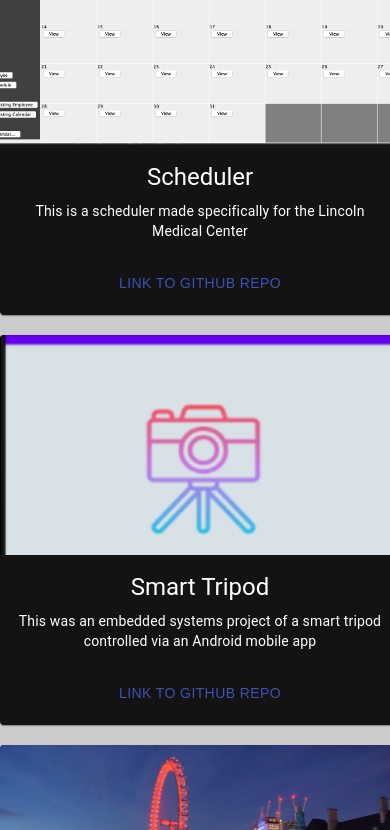
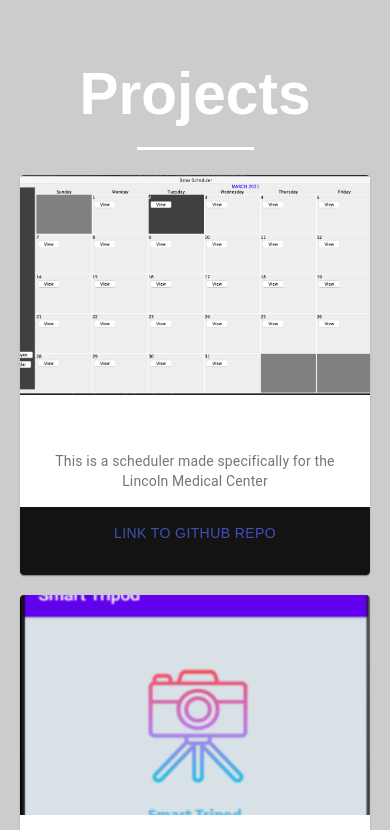
Before and after one commit to Salas123/personal-site, a React (Create React App) app: page / in a window 390 px wide. Shown: the part 1958-2788 px from the top of the page. Built offline with nearby package versions, Linux system fonts and the light colour scheme; a web font is replaced by a local one.

Commit message:
fixed the text and container responsiveness as well as the size of the cards

```diff
--- a/public/index.html
+++ b/public/index.html
@@ -21,7 +21,7 @@
       work correctly both with client-side routing and a non-root public URL.
       Learn how to configure a non-root public URL by running `npm run build`.
     -->
-    <title>Jesus Salas</title>
+    <title>Jesus Salas II</title>
   </head>
   <body>
     <noscript>You need to enable JavaScript to run this app.</noscript>
--- a/src/components/AboutMeSection.css
+++ b/src/components/AboutMeSection.css
@@ -49,14 +49,24 @@
     animation: 1s ease-out 0s 1 slideInFromBelow;
 }
 
+
+
+@media screen and (max-width: 1200px){
+
+    .about-me-header{
+        font-size: 10vw;
+    }
+}
+
+
 @media screen and (max-width: 960px)
 {
     .about-me-header{
-        font-size: 15vw;
+        font-size: 8vw;
     }
 
     .about-me-text-container{
-        font-size: 5vw;
+        font-size: 3vw;
     }
 
     .about-me-container> .container-divider{
--- a/src/components/CardComponents/Cards.css
+++ b/src/components/CardComponents/Cards.css
@@ -14,6 +14,37 @@
     font-size: 45px;
 }
 
+
+.root{
+    height: 390px;
+    width: 400px;
+    background-color:#131313;
+    justify-self: center;
+}
+.media{
+    height: 220px;
+}
+
+.cardButton{
+    align-self: center;
+}
+
+.MuiCardActionsRoot{
+    flex-direction: column;
+    background-color: #131313;
+}
+
+.MuiCardActions-root{
+    height: 100%;
+}
+
+.cardHeaderText{
+    color: white;
+}
+.cardTextArea{
+    color: white;
+}
+
 @media screen and (max-width: 1200px){
     .cards-wrapper{
         grid-template-columns: repeat(2,1fr);
@@ -27,4 +58,9 @@
         grid-template-columns: repeat(1,1fr);
 
     }
+
+    .root{
+        height: 400px;
+        width: 350px;
+    }
 }
--- a/src/components/CardComponents/Cards.js
+++ b/src/components/CardComponents/Cards.js
@@ -3,7 +3,6 @@ import "./Cards.css";
 import SchedulerImage from "../../assests/projectImages/calendarGUI.png";
 import SmartTripodImage from "../../assests/projectImages/seniorProjec2.png";
 import EyeOfLondonImage from "../../assests/projectImages/eyeOfLondon.JPG";
-import { makeStyles } from '@material-ui/core/styles';
 import Card from '@material-ui/core/Card';
 import CardActionArea from '@material-ui/core/CardActionArea';
 import CardActions from '@material-ui/core/CardActions';
@@ -12,101 +11,75 @@ import CardMedia from '@material-ui/core/CardMedia';
 import Button from '@material-ui/core/Button';
 import Typography from '@material-ui/core/Typography';
 
-const useStyles = makeStyles({
-    root:{
-        height: "390px",
-        width: "400px",
-        backgroundColor:"#131313",
-        justifySelf:"center",
-    },
-    media:{
-        height: "220px",
-    },
-    cardButton:{
-        alignSelf:"center",
-    },
-    MuiCardActionsRoot:{
-        flexDirection: "column",
-        backgroundColor:"#131313",
-    },
-    cardHeaderText:{
-        color:"white",
-    },
-    cardTextArea:{
-        color:"white",
-    },
-});
 
 const Cards = () =>{
-
-    const classes = useStyles();
 
 
     return(
         <div className='cards'>
             <div className='cards-wrapper'>
-                <Card className={classes.root}>
+                <Card className= "root">
                     <CardActionArea>
                         <CardMedia
-                            className={classes.media}
+                            className="media"
                             image={SchedulerImage}
                             title="Image of Scheduler GUI"
                         />
                         <CardContent>
-                            <Typography className={classes.cardHeaderText} gutterBottom variant="h5" component="h2">
+                            <Typography className="cardHeaderText" gutterBottom variant="h5" component="h2">
                                 Scheduler
                             </Typography>
-                            <Typography className={classes.cardTextArea} variant="body2" color="textSecondary" component="p">
+                            <Typography className="cardTextArea" variant="body2" color="textSecondary" component="p">
                                 This is a scheduler made specifically for the Lincoln Medical Center
                             </Typography>
                         </CardContent>
                     </CardActionArea>
-                    <CardActions className={classes.MuiCardActionsRoot}>
-                        <Button className={classes.cardButton} size="medium" color="primary" href="https://github.com/Salas123/Medical-Scheduler">
+                    <CardActions className="MuiCardActionsRoot">
+                        <Button className="cardButton" size="medium" color="primary" href="https://github.com/Salas123/Medical-Scheduler">
                                 Link to Github Repo
                         </Button>
                     </CardActions>
                 </Card>
-                <Card className={classes.root}>
+                <Card className="root">
                     <CardActionArea>
                         <CardMedia
-                            className={classes.media}
+                            className="media"
                             image={SmartTripodImage}
                             title="Image of Smart Tripod Phone App"
                         />
                         <CardContent>
-                            <Typography className={classes.cardHeaderText} gutterBottom variant="h5" component="h2">
+                            <Typography className="cardHeaderText" gutterBottom variant="h5" component="h2">
                                 Smart Tripod
                             </Typography>
-                            <Typography className={classes.cardTextArea} variant="body2" color="textSecondary" component="p">
+                            <Typography className="cardTextArea" variant="body2" color="textSecondary" component="p">
                                 This was an embedded systems project of a smart tripod controlled via an Android mobile app
                             </Typography>
                         </CardContent>
                     </CardActionArea>
-                    <CardActions className={classes.MuiCardActionsRoot}>
-                        <Button className={classes.cardButton} size="medium" color="primary" href="https://github.com/Salas123/CS179J-Team10">
+                    <CardActions className="MuiCardActionsRoot">
+                        <Button className="cardButton" size="medium" color="primary" href="https://github.com/Salas123/CS179J-Team10">
                             Link To Github Repo
                         </Button>
                     </CardActions>
                 </Card>
-                <Card className={classes.root}>
+                <Card className="root">
                     <CardActionArea>
                         <CardMedia
-                            className={classes.media}
+                            className="media"
                             image={EyeOfLondonImage}
                             title="Photography portfolio"
                         />
                         <CardContent>
-                            <Typography className={classes.cardHeaderText} gutterBottom variant="h5" component="h2">
+                            <Typography className="cardHeaderText" gutterBottom variant="h5" component="h2">
                                 Photo Portfolio
                             </Typography>
-                            <Typography className={classes.cardTextArea} variant="body2" color="textSecondary" component="p">
+                            <Typography className="cardTextArea" variant="body2" color="textSecondary" component="p">
                                 This is my photo portfolio that has been personally curated by me and shows some of my best shots
                             </Typography>
                         </CardContent>
                     </CardActionArea>
-                    <CardActions className={classes.MuiCardActionsRoot}>
-                        <Button className={classes.cardButton} size="medium" color="primary" href="https://drive.google.com/drive/folders/1m-B5kam_C3Q6HZSLFa-BsLGE0lmyU2NX?usp=sharing">
+                    <CardActions className="MuiCardActionsRoot">
+                        <Button className="cardButton" size="medium" color="primary" href="https://drive.google.com/drive/folders/1m-B5kam_C3Q6HZSLFa-BsLGE0lmyU2NX?usp=sharing">
                             Link To Google Drive
                         </Button>
                     </CardActions>
--- a/src/components/ContactMeSection.css
+++ b/src/components/ContactMeSection.css
@@ -46,13 +46,13 @@
 @media screen and (max-width: 960px)
 {
     .contact-me-header{
-        font-size: 15vw;
+        font-size: 8vw;
     }
     .contact-container > .container-divider{
         width: 30%;
     }
     .contact-me-text-container{
-        font-size: 6vw;
+        font-size: 3vw;
         width: 95%;
         padding: 6px;
     }
--- a/src/components/ProjectsSection.css
+++ b/src/components/ProjectsSection.css
@@ -1,4 +1,5 @@
 .projects-section-container{
+    padding-top: 250px;
     width: 100vw;
     display: flex;
     flex-direction: column;
```
